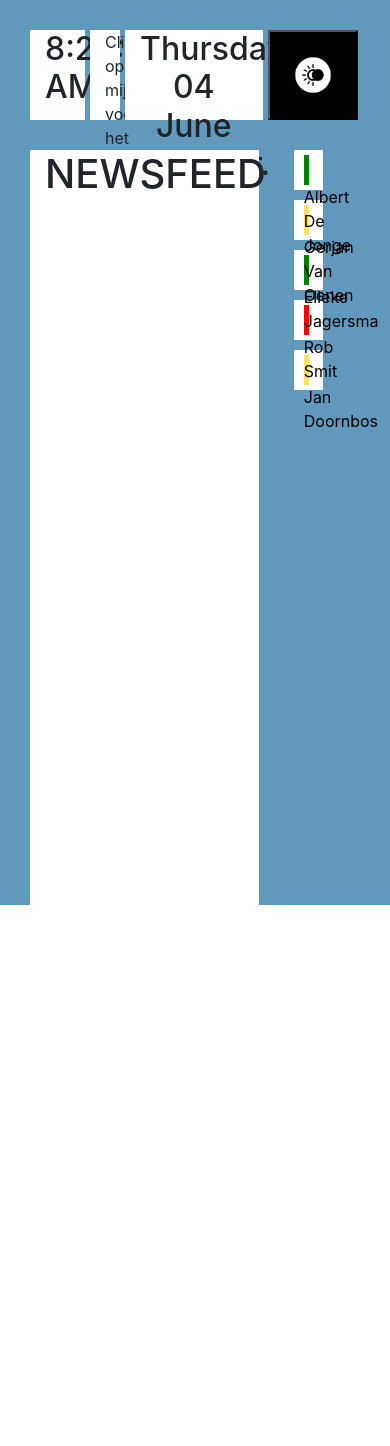
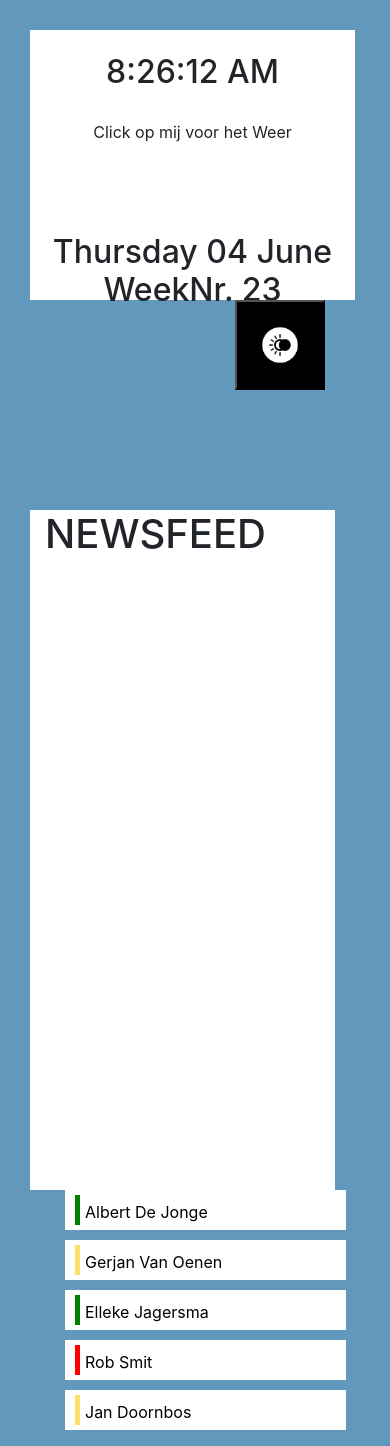
Before and after one commit to MarkBenjamins/Project-Inovate-P4, a PHP site: page /Display/SPA_MainPage.html in a window 390 px wide; the page is wider, and only the part inside the window is pictured. Before the commit the page ends 905 px from the top of that part, so only its background shows below. Run offline with PHP 8.4, Linux system fonts and the light colour scheme.

Commit message:
Update mainpage
- Centrale tekst
- Centrale symbolen
- Begin van een responsive site

```diff
--- a/Innovate/Css/style.css
+++ b/Innovate/Css/style.css
@@ -13,35 +13,33 @@ body
 
 .header
 {
-    height: 150px;
     padding: 30px;
 }
 
 .white
 {
-    height: 100%;
+    height: 90px;
     background-color: white;
     margin-right: 5px;
-    /* margin-left: 10px; */
     text-align: center;
 }
 
-/* .white h2
+ .white h2
 {
     position: relative;
     top: 25%;
-} */
+}
 
 .buttonlogin
 {
     height: 90px;
     width: 85px;
-    /* vertical-align: middle; */
     text-align: center;
     float: left;
     padding: 10px;
     background-color: white;
     cursor: pointer;
+
 }
 
 .height
@@ -56,12 +54,12 @@ body
 
 .darkmode
 {
-    height: 100%;
+    height: 90px;
     width: 90px;
     background-color: grey;
-    float: left;
-    margin-left: -15px;
-    margin-right: 35px;
+    float: right;
+    margin-right: 20px;
+    margin-left: 5px;
     padding: 0;
 }
 
@@ -73,9 +71,8 @@ body
 
 .newsfeed
 {
-    height: 755px;
+    height: 680px;
     background-color: white;
-    /* margin-left: 10px; */
 }
 
 .loginScreen
@@ -105,8 +102,6 @@ body
 .color
 {
     background-color: red;
-/*    background-color: yellow;
-    background-color: green;*/
     width: 5%;
     height: 100%;
     margin-bottom: 20px;
@@ -115,9 +110,6 @@ body
 
 .docent
 {
-    /* float:left;
-    width: 80%;
-    margin-left: 10%; */
     font-size: 20pt;
 }
 
--- a/Innovate/Display/SPA_MainPage.html
+++ b/Innovate/Display/SPA_MainPage.html
@@ -26,45 +26,55 @@
         <body>
         <div class="container-fluid">
             <div class="row header">
-                <div class="col-2 white">
+                <div class="col-sm-8 col-md-3 col-lg-2 col-xl-2 white">
                 <h2><span id="clock"></span></h2>
                 </div>
-                <div class="col-1 white">
+                <div class="col-sm-4 col-md-1 col-lg-1 col-xl-1 white">
                     <p class="weather-icon">
                     <!-- <img src="<?php echo '../img/iconen-weerlive/' . $current->image . '.png';?>"> -->
                     </p>
                     <!-- <p><?php echo $temperatuur;?> °C</p> -->
                     <p onclick="showBuienradar()" id="weerAPI">Click op mij voor het Weer</p>
                 </div>
-                <div class="col-5 white">
+                <div class="col-sm-10 col-md-8 col-lg-5 col-xl-5 white">
                     <h2><span id="date"></span></h2>
                 </div>
-                <div class="col-3">
-
+                <div class="col-sm-2 col-md-1 col-lg-1 col-xl-1">
                     <button class="darkmode" id="1" value="ONN" style="color:blue" onclick="javascript:toggleBasic(this);">
                         <img src="../img/icons-scherm/darkmode_icon.png" alt="Dark Mode" class='image'>
                     </button>
-
-                    <nav class="navbar navbar-expand-lg height">
-                        <button class="navbar-toggler" type="button" data-toggle="collapse" data-target="#navbarTogglerDemo01" aria-controls="navbarTogglerDemo01" aria-expanded="false" aria-label="Toggle navigation">
+                </div>
+                <div class="col-sm-12 col-md-12 col-lg-3 col-xl-3" style="margin-left: -15px;">
+                    <nav class="navbar navbar-expand-sm height">
+                            <button class="navbar-toggler" data-toggle="collapse" data-target="#collapse_target">
                                 <span class="navbar-toggler-icon"></span>
                             </button>
-                        <div class="collapse navbar-collapse" id="navbarTogglerDemo01">
+
+                            <div class="collapse navbar-collapse" id="collapse_target">
+                                <ul class="navbar-nav">
+                                    <li class="nav-item">
                                             <div class="buttonlogin" id="buttonMenu">
                                                 <img onclick="showLogonPage()" id="docentLogoColorChange" src="../img/icons-scherm/docent.png" alt="Login" class='image'>
                                             </div>
+                                    </li>
                                     <!--  Alleen als er ingelogd is:  -->
-                            <div class="buttonlogin " id="aanwezigheidLogo"></div>
-                            <div class="buttonlogin " id="addMessageLogo"></div>
+                                    <li class="nav-item">
+                                            <div class="buttonlogin " id="aanwezigheidLogo" style="padding-top: 15%;"></div>
+                                    </li>
+                                    <li class="nav-item">
+                                            <div class="buttonlogin " id="addMessageLogo" style="padding-top: 17%;"></div>
+                                    </li>
+                                    <li class="nav-item">
                                             <div class="buttonlogin " id="newsfeedLogo"></div>
+                                    </li>
+                                </ul>
                             </div>
                     </nav>
                 </div>
-                <div class='col-1'></div>
             </div>
 
             <div class="row worksheet">
-                <div class="col-9 newsfeed">
+                <div class="col-sm-12 col-md-9 col-lg-9 col-xl-9 newsfeed">
 
                     <!--Login screen-->
                     <div id="loginScreen" class="loginScreen"></div>
@@ -84,12 +94,11 @@
                     <div id="showTheMessage"></div>
 
                 </div>
-                <div class="col-3">
+                <div class="col-sm-12 col-md-3 col-lg-3 col-xl-3">
                     <ul id="list">
                         <!--hier wordt met Js de list elementen aan toegevoegd-->
                     </ul>
                 </div>
-                <div class="col-1"></div>
             </div>
         </div>
         <script src="../Display/js/SPA.js"></script>
```
Also changed, not shown: Innovate/Css/Darkstyle.css (+12 -8 lines). Lines whose indentation alone changed are shown as unchanged.
